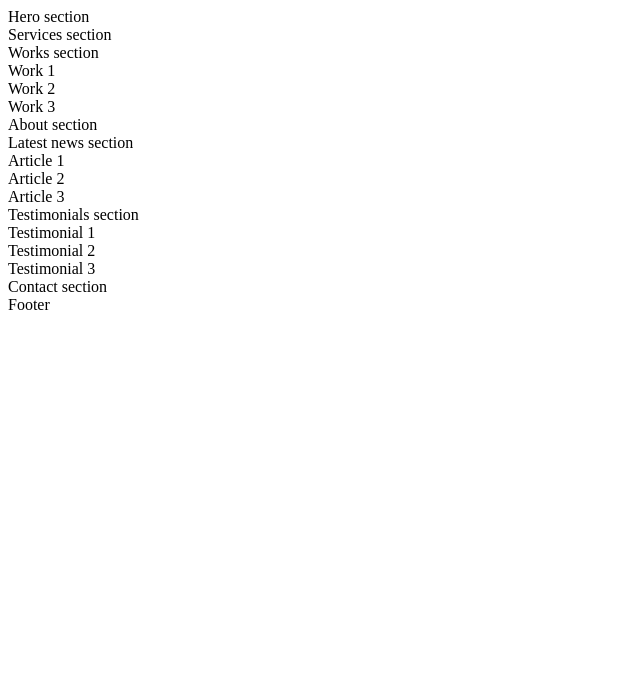
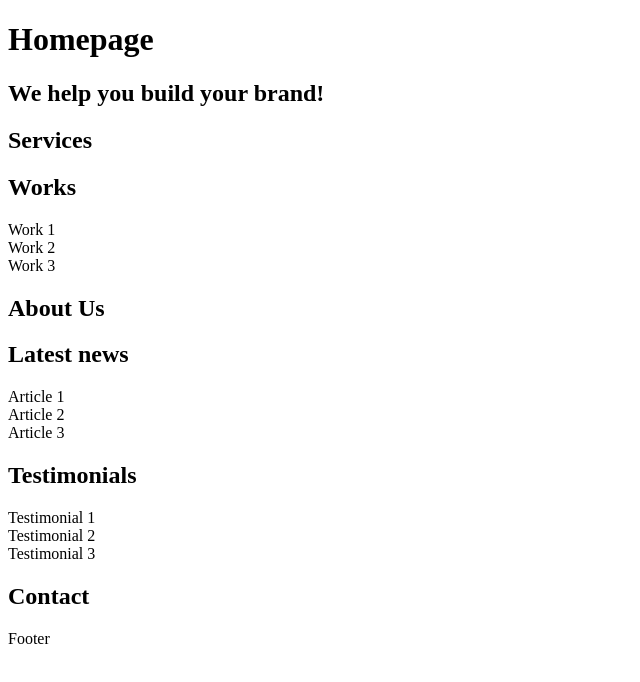
Before and after one commit to Cody-j-w/atlas-web_front_end, a plain HTML site: page html_advanced/7-index.html in a window 1280 px wide. Shown: the whole page, without its empty margins (0-640 px from the left). Drawn offline with Linux system fonts and the light colour scheme.

Commit message:
Add headers

```diff
--- a/html_advanced/7-index.html
+++ b/html_advanced/7-index.html
@@ -14,14 +14,15 @@
             <nav></nav>
         </header>
         <main>
+            <h1>Homepage</h1>
             <section>
-                Hero section
+                <h2>We help you build your brand!</h2>
             </section>
             <section>
-                Services section
+                <h2>Services</h2>
             </section>
             <section>
-                Works section
+                <h2>Works</h2>
                 <article>
                     Work 1
                 </article>
@@ -33,10 +34,10 @@
                 </article>
             </section>
             <section>
-                About section
+                <h2>About Us</h2>
             </section>
             <section>
-                Latest news section
+                <h2>Latest news</h2>
                 <article>
                     Article 1
                 </article>
@@ -48,7 +49,7 @@
                 </article>
             </section>
             <section>
-                Testimonials section
+                <h2>Testimonials</h2>
                 <article>
                     Testimonial 1
                 </article>
@@ -60,7 +61,7 @@
                 </article>
             </section>
             <section>
-                Contact section
+                <h2>Contact</h2>
             </section>
         </main>
         <footer>
```
